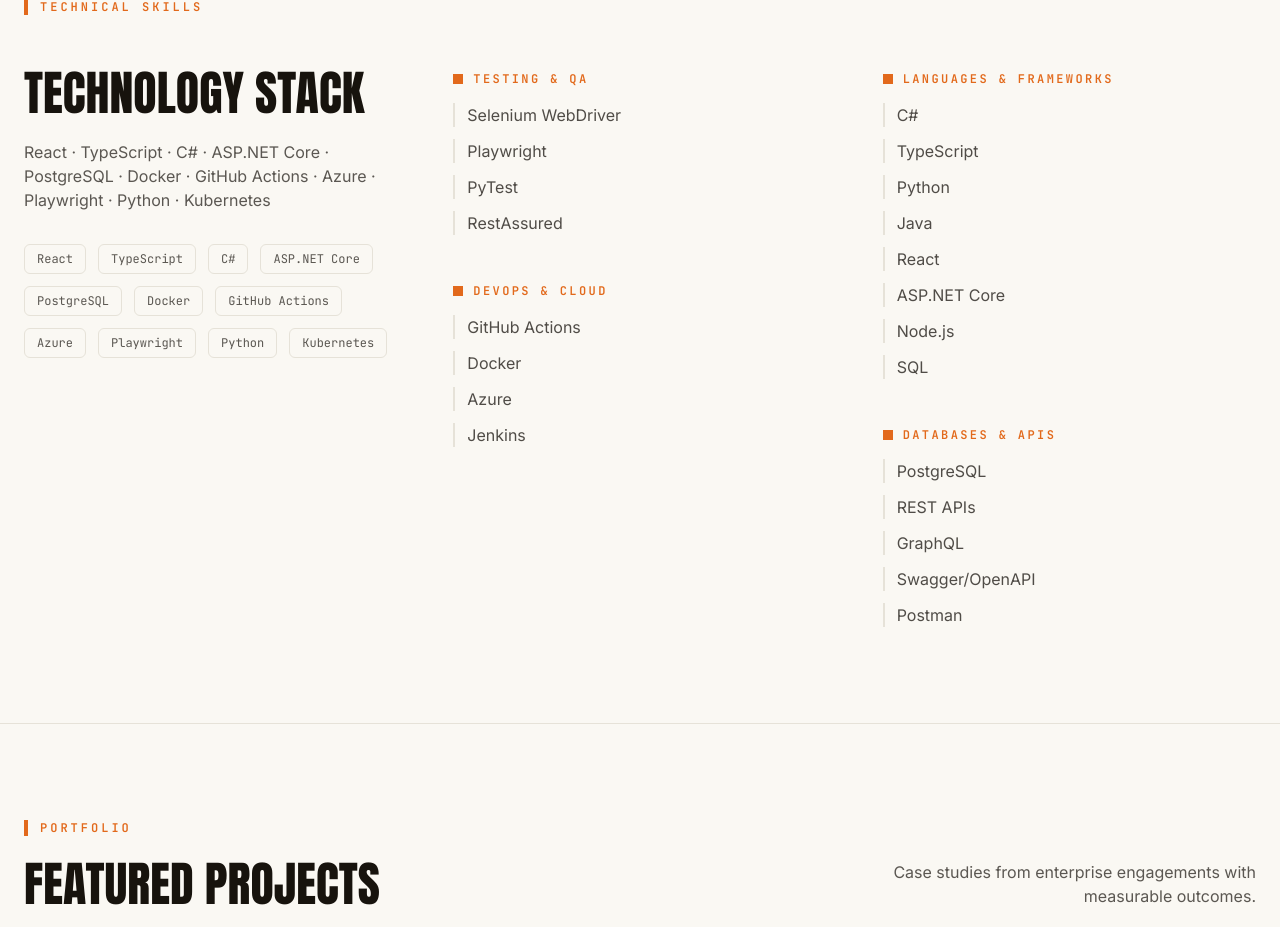
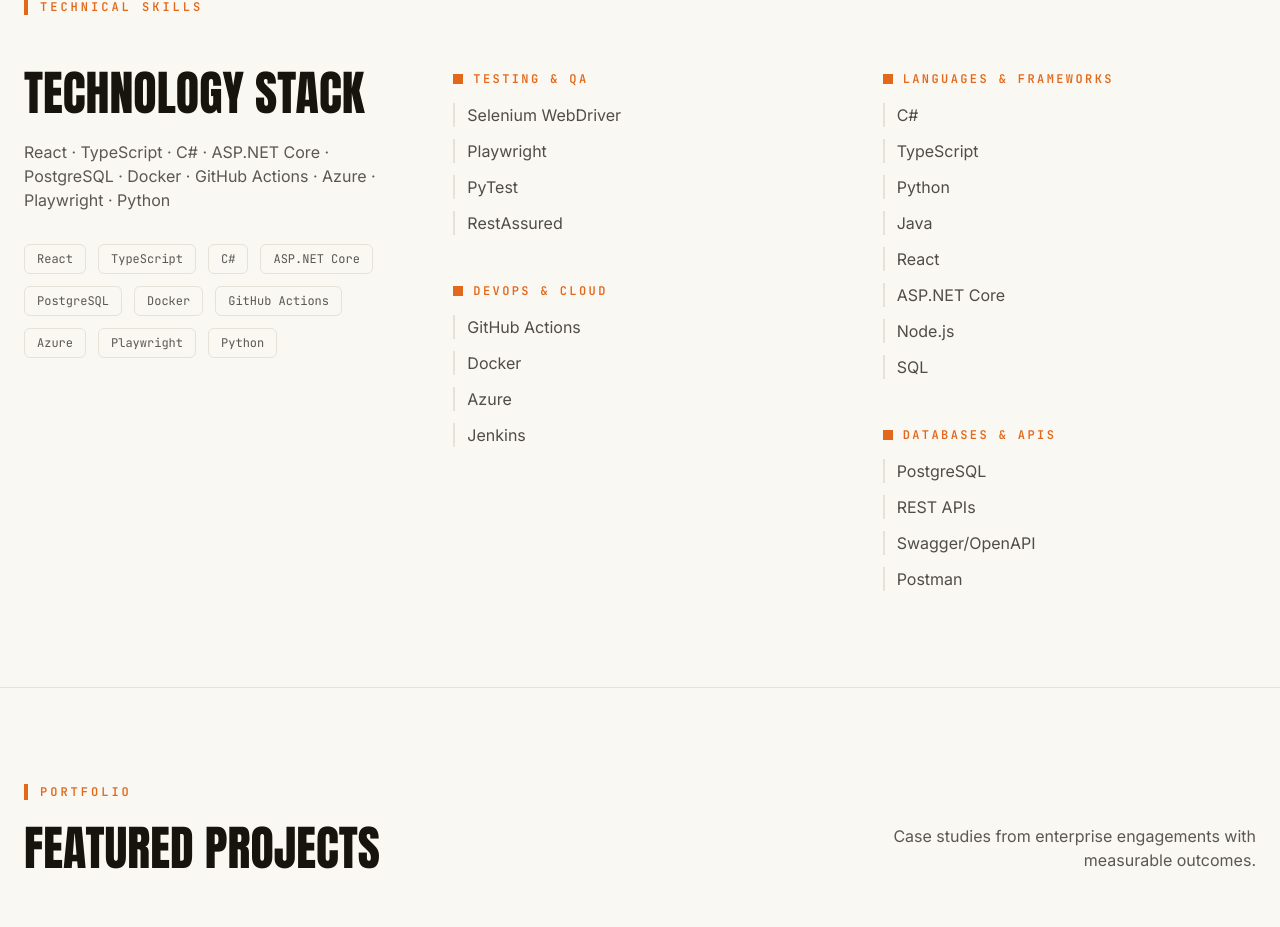
Before and after one commit to shikta-pixel/websiteFinal, a React (Vite) app: page / in a window 1280 px wide. Shown: the part 2477-3404 px from the top of the page. Built offline with nearby package versions, Linux system fonts and the light colour scheme.

Commit message:
content change

```diff
--- a/src/data/content.ts
+++ b/src/data/content.ts
@@ -97,7 +97,7 @@
   },
   {
     title: 'Databases & APIs',
-    items: ['PostgreSQL', 'REST APIs', 'GraphQL', 'Swagger/OpenAPI', 'Postman'],
+    items: ['PostgreSQL', 'REST APIs', 'Swagger/OpenAPI', 'Postman'],
   },
 ] as const
 
@@ -112,7 +112,6 @@
   'Azure',
   'Playwright',
   'Python',
-  'Kubernetes',
 ] as const
 
 export type Project = {
```
